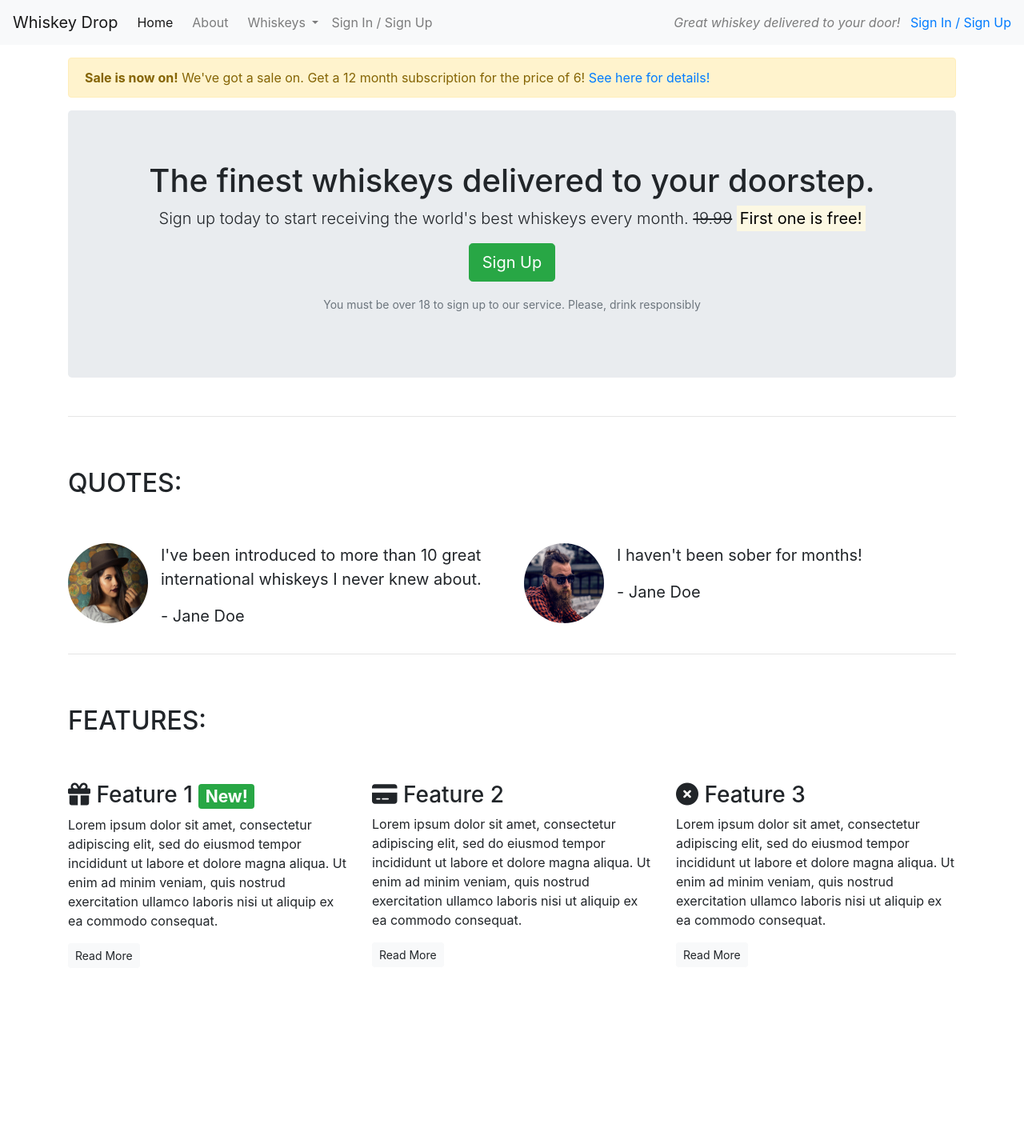
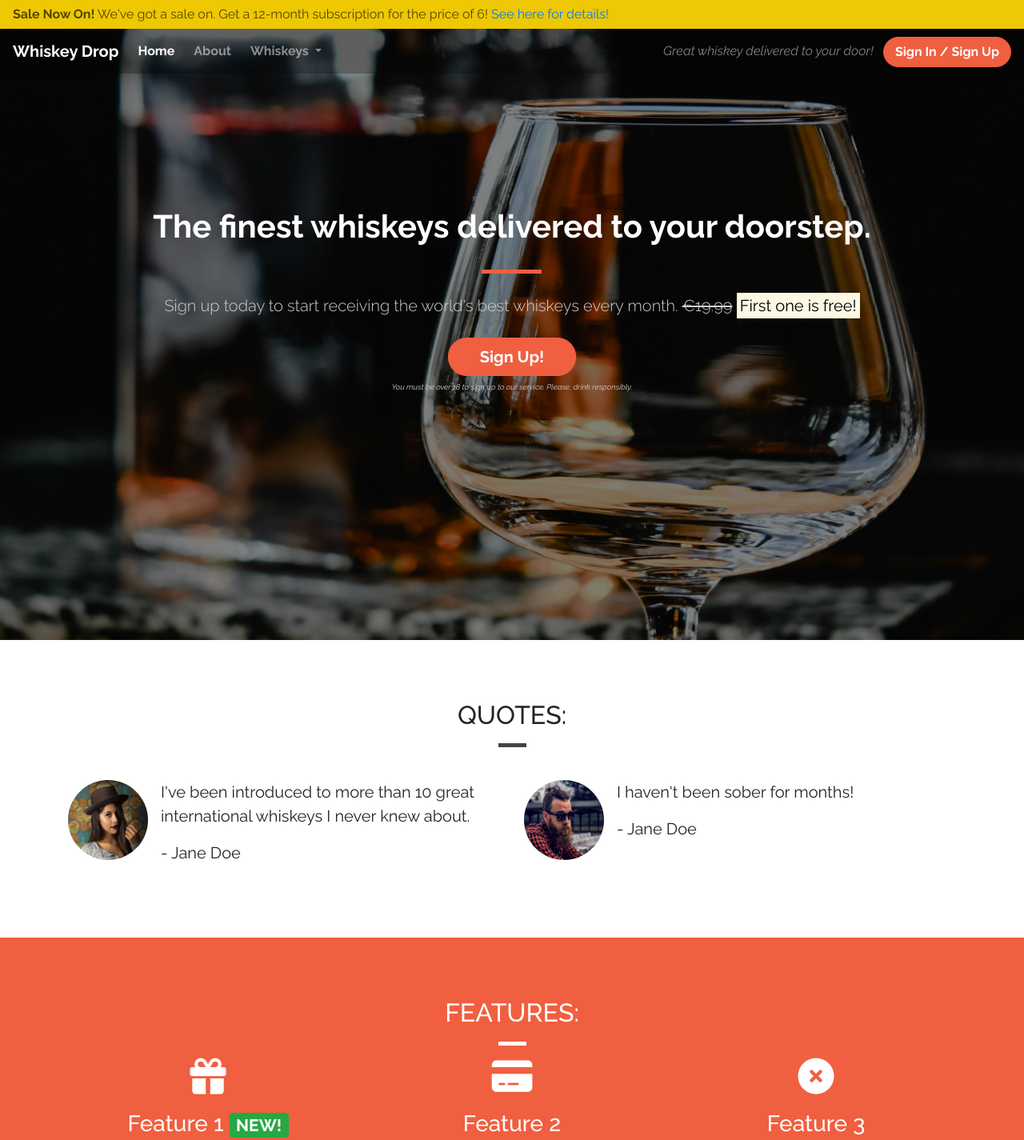
Before and after one commit to EVondrus/whisky-drop, a plain HTML site: page index.html in a window 1280 px wide. Shown: the top 1425 px of the page at 80% size. Before the commit the page ends 1226 px from the top, so only its background shows below. Drawn offline with nearby package versions, Linux system fonts and the light colour scheme.

Commit message:
Apply styling updates for better UI consistency
 Update font-family to Raleway, sans-serif

Enhance button styling for clearer calls-to-action

 Style site-wide alert for better visibility and Position navar alerts absolutely

 Add image and make jumbotron styling transparent for enhanced presentation

 Adjust container heights and backgrounds for callout and content sections and Improve styling consistency across features section

```diff
--- /dev/null
+++ b/css/style.css
@@ -0,0 +1,202 @@
+body{
+    font-family: "Raleway", sans-serif;
+}
+
+/* Alert */
+
+.alert-container .col-12 {
+    padding-left: 0;
+    padding-right: 0;
+}
+
+.site-wide-alert {
+    color: #544600;
+    background-color: #eec802;
+    border-color: #eec802;
+    padding: 5px 15px;
+    margin-bottom: 0;
+    border: 1px solid transparent;
+    border-radius: 0;
+}
+
+/* Navbar */
+
+.navalert-container {
+    position: absolute;
+    top: 0;
+    left: 0;
+    z-index: 1;
+    padding-left: 0;
+    padding-right: 0;
+
+}
+
+.navbar {
+    margin-bottom: 0;
+    width: 100%;
+    background-color: rgba(0, 0, 0, .25);
+    border: 0;
+}
+
+.navbar .navbar-toggler {
+    border: 0;
+}
+
+.navbar .navbar-brand {
+    font-weight: bold;
+}
+
+.navbar .navbar-nav a {
+    font-weight: bold;
+}
+
+/* Jumbotron */
+
+.jumbotron {
+    background-color: transparent;
+}
+
+.jumbotron-header {
+    color: white;
+    font-weight: bold;
+    margin-bottom: 30px;
+}
+
+.jumbotron .lead {
+    color: #d0d0d0;
+    margin: 25px 0;
+}
+
+.jumbotron small {
+    font-size: 60%;
+    font-style: italic;
+    color: #d0d0d0;
+}
+
+/* Containers */
+
+/* Callout Container */
+
+.callout-container {
+    height: 100vh;
+
+    background: url('../images/pexels-eva-bronzini-7253970.jpg') no-repeat bottom right fixed;
+    -webkit-background-size: cover;
+    -moz-background-size: cover;
+    -o-background-size: cover;
+    background-size: cover;
+
+    display: flex;
+    align-items: center;
+    justify-content: center;
+
+    position: relative;
+
+}
+
+.opaque-overlay {
+    position: absolute;
+    top: 0;
+    left: 0;
+    height: 100%;
+    width: 100%;
+    background-color: rgba(0, 0, 0, 0.5);
+}
+
+/* Content Container */
+
+.content-container {
+    padding-top: 75px;
+    padding-bottom: 75px;
+}
+
+.container-wrapper--red {
+    background-color: #f05f40;
+    color: white;
+}
+
+/* Page Headers */
+
+.page-header {
+    margin-bottom: 0;
+    border-bottom: 0;
+    text-align: center;
+}
+
+.page-header h2 {
+    margin-top: 0;
+}
+
+/* Quotes Header */
+
+.quotes .page-header {
+    margin-bottom: 25px;
+}
+
+/* Block dividers */
+
+.block-divider {
+    width: 75px;
+    height: 5px;
+    border: 0;
+    background-color: #444;
+}
+
+.block-divider--orange {
+    background-color: #f05f40;
+}
+
+.block-divider--white {
+    background-color: white;
+}
+
+.block-divider--short {
+    width: 35px;
+}
+
+
+/* Buttons */
+
+.btn--cta {
+    font-weight: bold;
+    border-radius: 23px;
+    width: 160px;
+}
+
+.btn--red {
+    color: white;
+    background-color: #f05f40;
+    border-color: #f05f40;
+}
+
+.btn--red:hover,
+.btn--red:active,
+.btn--red:focus,
+.btn--red:active:focus {
+    background-color: #df4929;
+    border-color: #df4929;
+    color: white;
+}
+
+/* Features */
+
+.feature {
+    text-align: center;
+    margin-bottom: 40px;
+}
+
+.feature i {
+    margin-bottom: 20px;
+    font-size: 45px;
+    line-height: 45px;
+}
+
+.feature .btn {
+    background-color: white;
+    border-color: white;
+    border-radius: 15px;
+    min-width: 100px;
+    font-weight: bold;
+    margin-top: 10px;
+    color: #f05f40;
+}
--- a/index.html
+++ b/index.html
@@ -22,9 +22,29 @@
             src="https://kit.fontawesome.com/50fabf8056.js"
             crossorigin="anonymous"
         ></script>
+        <!-- Google Fonts -->
+        <link rel="preconnect" href="https://fonts.googleapis.com" />
+        <link rel="preconnect" href="https://fonts.gstatic.com" crossorigin />
+        <link
+            href="https://fonts.googleapis.com/css2?family=Raleway:ital,wght@0,100..900;1,100..900&display=swap"
+            rel="stylesheet"
+        />
+        <link rel="stylesheet" href="css/style.css" type="text/css" />
     </head>
     <body>
-        <nav class="navbar navbar-light bg-light navbar-expand-sm">
+        <div class="container-fluid navalert-container">
+            <div class="container-fluid alert-container">
+                <div class="row d-none d-sm-block">
+                    <div class="col-12">
+                        <div class="site-wide-alert alert alert-warning">
+                            <strong>Sale Now On!</strong> We've got a sale on.
+                            Get a 12-month subscription for the price of 6!
+                            <a href="">See here for details!</a>
+                        </div>
+                    </div>
+                </div>
+            </div>
+            <nav class="navbar navbar-dark navbar-expand-sm">
                 <a href="/" class="navbar-brand">Whiskey Drop</a>
 
                 <button
@@ -45,7 +65,7 @@
                             <a class="nav-link" href="/">Home</a>
                         </li>
                         <li class="nav-item mr-2">
-                        <a class="nav-link" href="">About</a>
+                            <a class="nav-link" href="/about">About</a>
                         </li>
                         <li class="nav-item dropdown">
                             <a
@@ -69,66 +89,68 @@
                                 <a class="dropdown-item" href="#">American</a>
                             </div>
                         </li>
-                    <a class="nav-link" href="/login">Sign In / Sign Up</a>
+
+                        <li class="nav-item mr-2 d-block d-sm-none">
+                            <a class="nav-link" href="/login"
+                                >Sign In / Sign Up</a
+                            >
+                        </li>
                     </ul>
                 </div>
-
                 <div class="d-none d-md-block">
                     <p class="navbar-text my-auto mr-2">
                         <i>Great whiskey delivered to your door!</i>
                     </p>
-                <a href="/login">Sign In / Sign Up</a>
+                    <a href="/login" class="btn btn--cta btn--red"
+                        >Sign In / Sign Up</a
+                    >
                 </div>
             </nav>
-
-        <article class="container mt-3">
-            <div class="row d-none d-sm-block">
-                <div class="col-12">
-                    <div class="alert alert-warning">
-                        <strong>Sale is now on!</strong> We've got a sale on.
-                        Get a 12 month subscription for the price of 6!
-                        <a href="">See here for details!</a>
         </div>
-                </div>
-            </div>
+        <div class="container-fluid callout-container">
             <!-- Callout -->
+            <div class="opaque-overlay">&nbsp;</div>
             <div class="row">
                 <div class="col-12">
                     <section class="callout jumbotron text-center">
-                        <h1>The finest whiskeys delivered to your doorstep.</h1>
+                        <h1 class="jumbotron-header">
+                            The finest whiskeys delivered to your doorstep.
+                        </h1>
+                        <hr class="block-divider block-divider--orange" />
                         <p class="lead">
                             Sign up today to start receiving the world's best
                             whiskeys every month.
-                            <s class="d-none d-sm-inline">19.99</s>
+                            <s class="d-none d-sm-inline">€19.99</s>
                             <span class="d-inline d-sm-none"><br /></span>
                             <strong><mark>First one is free!</mark></strong>
                         </p>
-                        <p>
                         <button
-                                class="btn btn-success btn-lg"
+                            class="btn btn-lg btn--cta btn--red"
                             data-toggle="modal"
                             data-target="#signUpModal"
                         >
-                                Sign Up
+                            Sign Up!
                         </button>
-                        </p>
                         <p class="text-muted">
                             <small
                                 >You must be over 18 to sign up to our service.
-                                Please, drink responsibly</small
+                                Please, drink responsibly.</small
                             >
                         </p>
                     </section>
                 </div>
             </div>
             <!-- /.callout -->
-            <hr />
+        </div>
 
         <!-- Quotes -->
+        <div class="container-wrapper">
+            <div class="container quotes-container content-container">
                 <section class="quotes">
                     <div class="row">
-                    <div class="col-12 my-5">
+                        <div class="col-12 page-header">
                             <h2 class="text-uppercase">Quotes:</h2>
+                            <hr class="block-divider block-divider--short" />
                         </div>
                     </div>
                     <div class="row">
@@ -175,13 +197,17 @@
                     </div>
                 </section>
                 <!-- /.quotes -->
-            <hr />
+            </div>
+        </div>
 
         <!-- Features -->
+        <div class="container-wrapper container-wrapper--red">
+            <div class="container features-container content-container">
                 <section class="features">
                     <div class="row">
-                    <div class="col-12 my-5">
+                        <div class="col-12 page-header">
                             <h2 class="text-uppercase">Features:</h2>
+                            <hr class="block-divider block-divider--short block-divider--white"/>
                         </div>
                     </div>
                     <div class="row">
@@ -189,18 +215,20 @@
                             <div class="feature">
                                 <h3>
                                     <i
-                                    class="fa-solid fa-gift d-none d-sm-inline"
+                                        class="fas fa-gift d-none d-sm-block"
                                     ></i>
                                     Feature 1
-                                <span class="badge badge-success">New!</span>
+                                    <span class="badge badge-success"
+                                        >NEW!</span
+                                    >
                                 </h3>
                                 <p>
                                     Lorem ipsum dolor sit amet, consectetur
                                     adipiscing elit, sed do eiusmod tempor
-                                incididunt ut labore et dolore magna aliqua. Ut
-                                enim ad minim veniam, quis nostrud exercitation
-                                ullamco laboris nisi ut aliquip ex ea commodo
-                                consequat.
+                                    incididunt ut labore et dolore magna aliqua.
+                                    Ut enim ad minim veniam, quis nostrud
+                                    exercitation ullamco laboris nisi ut aliquip
+                                    ex ea commodo consequat.
                                 </p>
                                 <p>
                                     <a class="btn btn-sm btn-light" href=""
@@ -213,17 +241,17 @@
                             <div class="feature">
                                 <h3>
                                     <i
-                                    class="fa-solid fa-credit-card d-none d-sm-inline"
+                                        class="fas fa-credit-card d-none d-sm-block"
                                     ></i>
                                     Feature 2
                                 </h3>
                                 <p>
                                     Lorem ipsum dolor sit amet, consectetur
                                     adipiscing elit, sed do eiusmod tempor
-                                incididunt ut labore et dolore magna aliqua. Ut
-                                enim ad minim veniam, quis nostrud exercitation
-                                ullamco laboris nisi ut aliquip ex ea commodo
-                                consequat.
+                                    incididunt ut labore et dolore magna aliqua.
+                                    Ut enim ad minim veniam, quis nostrud
+                                    exercitation ullamco laboris nisi ut aliquip
+                                    ex ea commodo consequat.
                                 </p>
                                 <p>
                                     <a class="btn btn-sm btn-light" href=""
@@ -236,17 +264,17 @@
                             <div class="feature">
                                 <h3>
                                     <i
-                                    class="fa-solid fa-circle-xmark d-none d-sm-inline"
+                                        class="fas fa-times-circle d-none d-sm-block"
                                     ></i>
                                     Feature 3
                                 </h3>
                                 <p>
                                     Lorem ipsum dolor sit amet, consectetur
                                     adipiscing elit, sed do eiusmod tempor
-                                incididunt ut labore et dolore magna aliqua. Ut
-                                enim ad minim veniam, quis nostrud exercitation
-                                ullamco laboris nisi ut aliquip ex ea commodo
-                                consequat.
+                                    incididunt ut labore et dolore magna aliqua.
+                                    Ut enim ad minim veniam, quis nostrud
+                                    exercitation ullamco laboris nisi ut aliquip
+                                    ex ea commodo consequat.
                                 </p>
                                 <p>
                                     <a class="btn btn-sm btn-light" href=""
@@ -258,13 +286,14 @@
                     </div>
                 </section>
                 <!-- /.features -->
-        </article>
+            </div>
+        </div>
 
-        <div class="modal" tabindex="-1" id="signUpModal">
-            <div class="modal-dialog">
+        <div class="modal" tabindex="-1" role="dialog" id="signUpModal">
+            <div class="modal-dialog" role="document">
                 <div class="modal-content">
                     <div class="modal-header">
-                        <h5 class="modal-title">Sign Up to Whiskey Drop!</h5>
+                        <h5 class="modal-title">Sign Up To Whiskey Drop!</h5>
                         <button
                             type="button"
                             class="close"
@@ -295,9 +324,7 @@
                                 >
                             </div>
                             <div class="form-group">
-                                <label for="Password"
-                                    >Password</label
-                                >
+                                <label for="password">Password</label>
                                 <input
                                     type="password"
                                     class="form-control"
@@ -307,7 +334,7 @@
                             </div>
                             <div class="form-group">
                                 <label for="repeatPassword"
-                                    > Repeat Password</label
+                                    >Repeat Password</label
                                 >
                                 <input
                                     type="password"
@@ -316,26 +343,27 @@
                                     placeholder="Repeat Password"
                                 />
                             </div>
-                            </div>
-                            <button type="submit" class="btn btn-success">Submit</button>
+                            <button type="submit" class="btn btn-success">
+                                Submit
+                            </button>
                         </form>
                     </div>
                 </div>
             </div>
         </div>
         <script
-            src="https://code.jquery.com/jquery-3.3.1.slim.min.js"
-            integrity="sha384-q8i/X+965DzO0rT7abK41JStQIAqVgRVzpbzo5smXKp4YfRvH+8abtTE1Pi6jizo"
+            src="https://cdn.jsdelivr.net/npm/jquery@3.5.1/dist/jquery.slim.min.js"
+            integrity="sha384-DfXdz2htPH0lsSSs5nCTpuj/zy4C+OGpamoFVy38MVBnE+IbbVYUew+OrCXaRkfj"
             crossorigin="anonymous"
         ></script>
         <script
-            src="https://cdnjs.cloudflare.com/ajax/libs/popper.js/1.14.3/umd/popper.min.js"
-            integrity="sha384-ZMP7rVo3mIykV+2+9J3UJ46jBk0WLaUAdn689aCwoqbBJiSnjAK/l8WvCWPIPm49"
+            src="https://cdn.jsdelivr.net/npm/popper.js@1.16.1/dist/umd/popper.min.js"
+            integrity="sha384-9/reFTGAW83EW2RDu2S0VKaIzap3H66lZH81PoYlFhbGU+6BZp6G7niu735Sk7lN"
             crossorigin="anonymous"
         ></script>
         <script
-            src="https://stackpath.bootstrapcdn.com/bootstrap/4.1.3/js/bootstrap.min.js"
-            integrity="sha384-ChfqqxuZUCnJSK3+MXmPNIyE6ZbWh2IMqE241rYiqJxyMiZ6OW/JmZQ5stwEULTy"
+            src="https://cdn.jsdelivr.net/npm/bootstrap@4.6.2/dist/js/bootstrap.min.js"
+            integrity="sha384-+sLIOodYLS7CIrQpBjl+C7nPvqq+FbNUBDunl/OZv93DB7Ln/533i8e/mZXLi/P+"
             crossorigin="anonymous"
         ></script>
     </body>
```
Also changed, not shown: images/pexels-eva-bronzini-7253970.jpg (added). Lines whose indentation alone changed are shown as unchanged.
